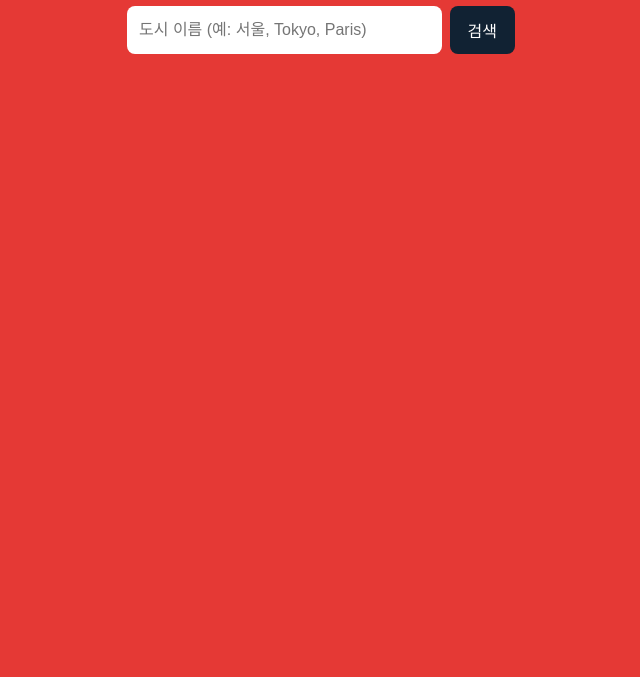
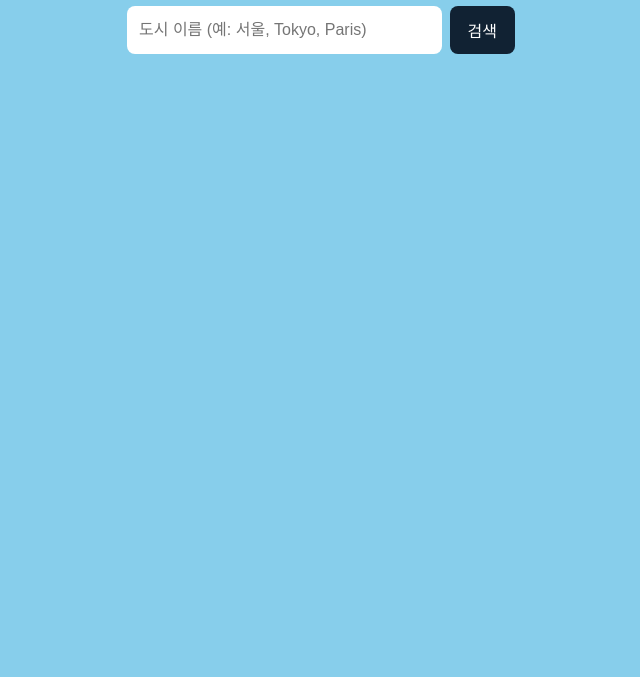
Before and after one commit to slowbean9/gittest2, a plain HTML site: page index.html in a window 1280 px wide. Shown: the part 123-800 px from the top of the page, without its empty margins (319-959 px from the left). Drawn offline with Linux system fonts and the light colour scheme.

Commit message:
Change background color to sky blue
Co-Authored-By: Claude Sonnet 5.5 <noreply@anthropic.com>

```diff
--- a/style.css
+++ b/style.css
@@ -2,7 +2,7 @@
 body {
   margin: 0; min-height: 100vh; display: flex; justify-content: center;
   font-family: system-ui, "Malgun Gothic", sans-serif;
-  background: #e53935; color: #123;
+  background: #87ceeb; color: #123;
 }
 main { width: 100%; max-width: 420px; padding: 40px 16px; }
 h1 { color: #fff; text-align: center; }
```
